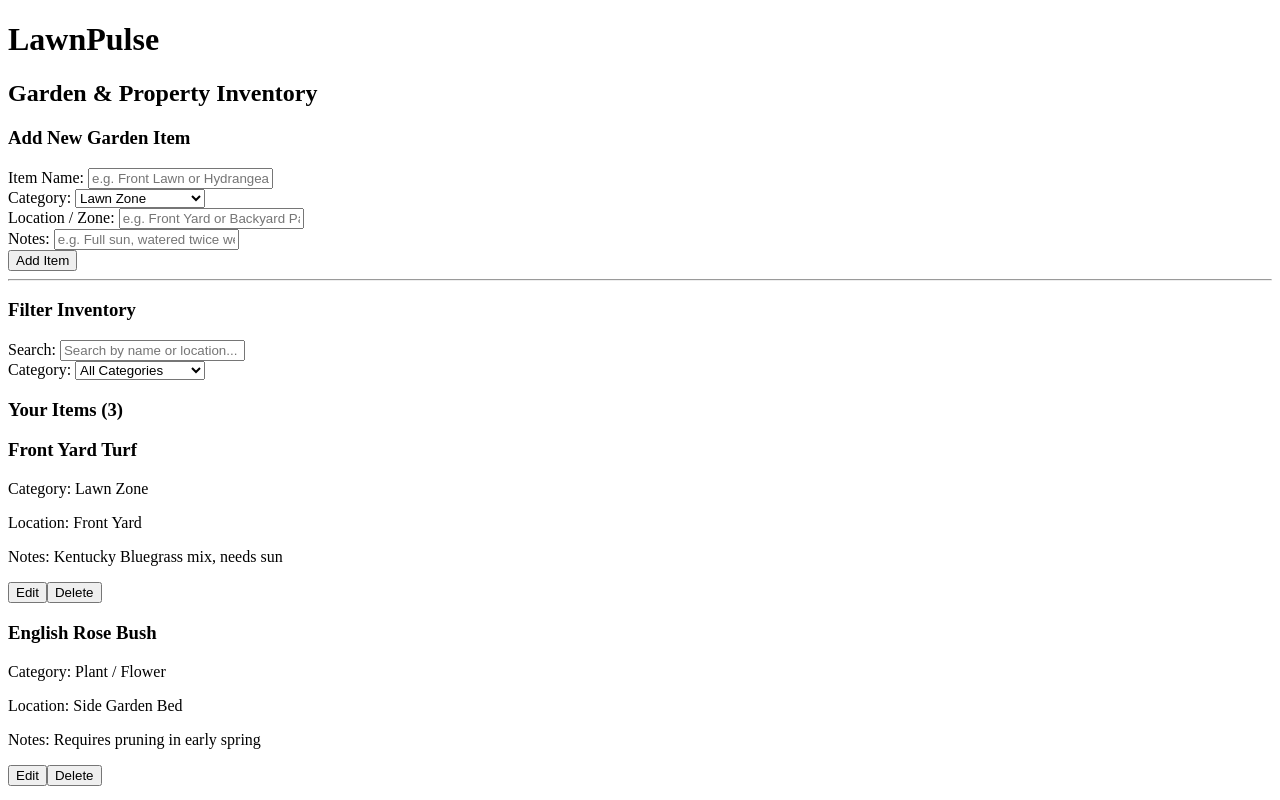
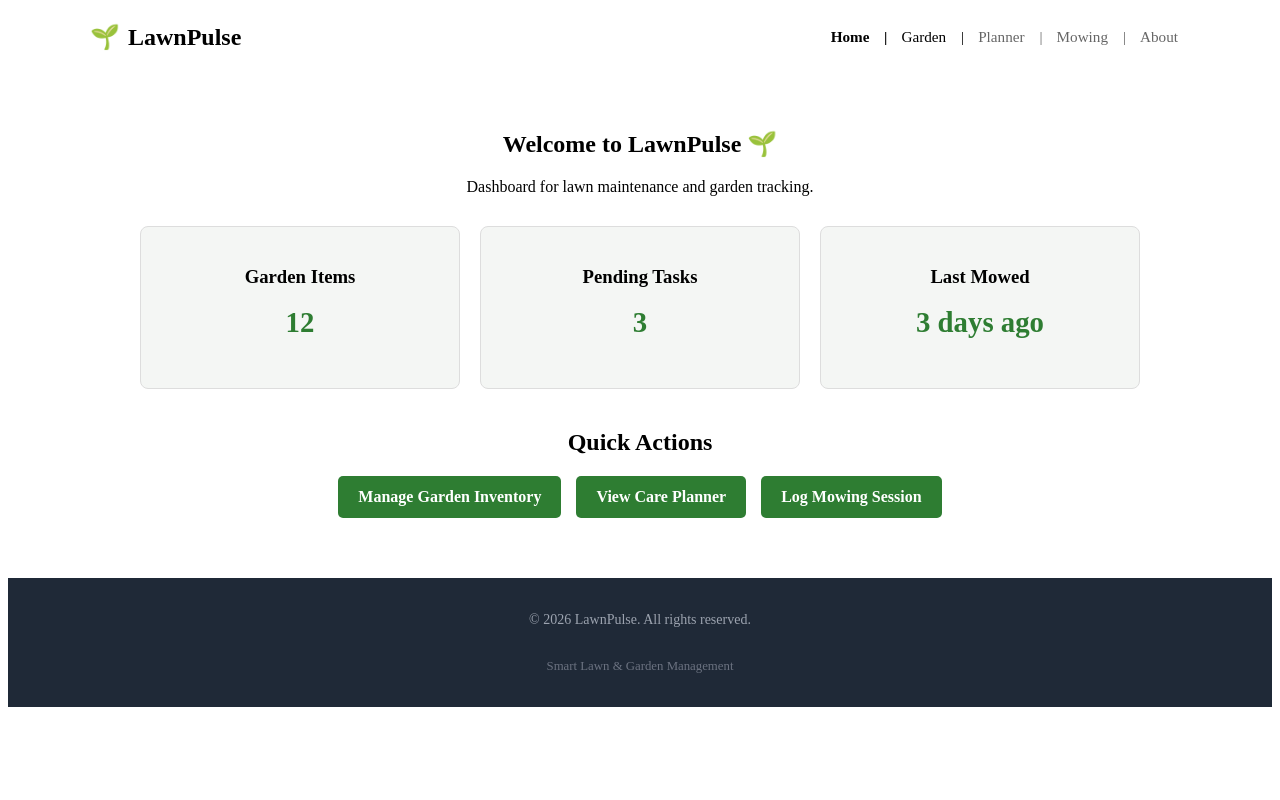
Before and after one commit to Nirugupta/launchcode-unit-1-final-project-Nireesha-N, a React (Vite) app: page / in a window 1280 px wide. Shown: the top 800 px of the page. Built offline with nearby package versions, Linux system fonts and the light colour scheme.

Commit message:
updated Index.css

```diff
--- a/src/App.jsx
+++ b/src/App.jsx
@@ -1,10 +1,26 @@
+import { Routes, Route } from "react-router-dom";
+import { Navbar } from "./components/Navbar.jsx";
+import { Footer } from "./components/Footer.jsx";
 import { GardenManager } from "./components/GardenManager.jsx";
+import { HomeDashboard } from "./components/HomeDashboard.jsx";
+import { CarePlanner } from "./components/CarePlanner.jsx";
+import { MowingHelper } from "./components/MowingHelper.jsx";
+import { About } from "./components/About.jsx";
 
 export default function App() {
   return (
-    <main>
-      <h1>LawnPulse</h1>
-      <GardenManager />
-    </main>
+    <div className="app-layout">
+      <Navbar />
+      <main>
+        <Routes>
+          <Route path="/" element={<HomeDashboard />} />
+          <Route path="/inventory" element={<GardenManager />} />
+          <Route path="/planner" element={<CarePlanner />} />
+          <Route path="/mowing" element={<MowingHelper />} />
+          <Route path="/about" element={<About />} />
+        </Routes>
+      </main>
+      <Footer />
+    </div>
   );
 }
--- a/src/index.css
+++ b/src/index.css
@@ -0,0 +1,42 @@
+:root {
+  --primary-color: #2e7d32;
+  --primary-hover: #1b5e20;
+  --bg-color: #f4f6f8;
+  --card-bg: #ffffff;
+  --text-dark: #1a1a1a;
+  --text-muted: #555555;
+  --border-color: #d1d5db;
+  --danger-color: #dc2626;
+  --danger-hover: #b91c1c;
+  --secondary-color: #4b5563;
+  --secondary-hover: #374151;
+  --font-base:
+    system-ui, -apple-system, BlinkMacSystemFont, "Segoe UI", Roboto, Helvetica,
+    Arial, sans-serif;
+}
+
+* {
+  box-sizing: border-box;
+  margin: 0;
+  padding: 0;
+}
+
+body {
+  font-family: var(--font-base);
+  background-color: var(--bg-color);
+  color: var(--text-dark);
+  line-height: 1.6;
+  padding: 20px;
+}
+
+main {
+  max-width: 1100px;
+  margin: 0 auto;
+}
+
+main h1 {
+  color: var(--primary-color);
+  font-size: clamp(1.8rem, 4vw, 2.5rem);
+  margin-bottom: 20px;
+  text-align: center;
+}
```
